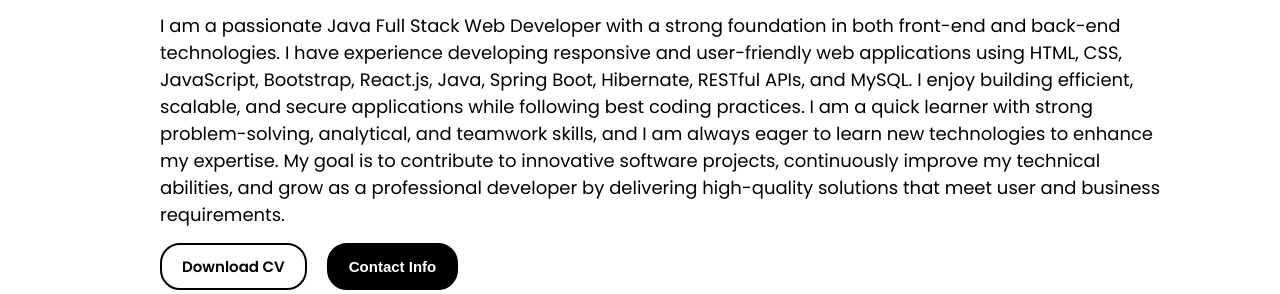
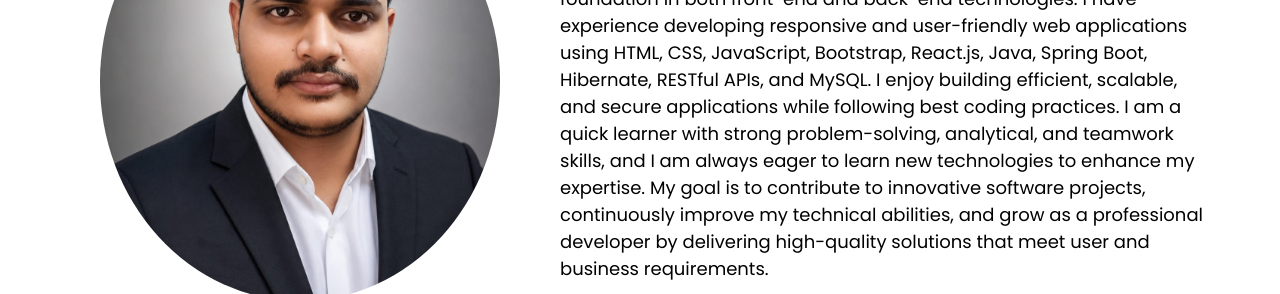
Before and after one commit to Channamraju/Portfolio, a plain HTML site: page index.html in a window 1280 px wide. Shown: the part 345-639 px from the top of the page. Drawn offline with Linux system fonts and the light colour scheme; files whose address does not match are found by name.

Commit message:
Fix HTML encoding issues in index.html

```diff
--- a/index.html
+++ b/index.html
@@ -29,7 +29,7 @@
         </ul>
     </nav>
     <section class="sec1">
-        <div class="sec-1-1"><img src="Channamraju/Portfolio/blob/main/profile.jpeg" alt=""></div>
+        <div class="sec-1-1"><img src="profile.jpeg" alt=""></div>
         <div class="sec-1-2">
             <span class="sec-1-2-1">Hello, I'm</span>
             <h1>Channamraju Prudhviraj</h1>
```
